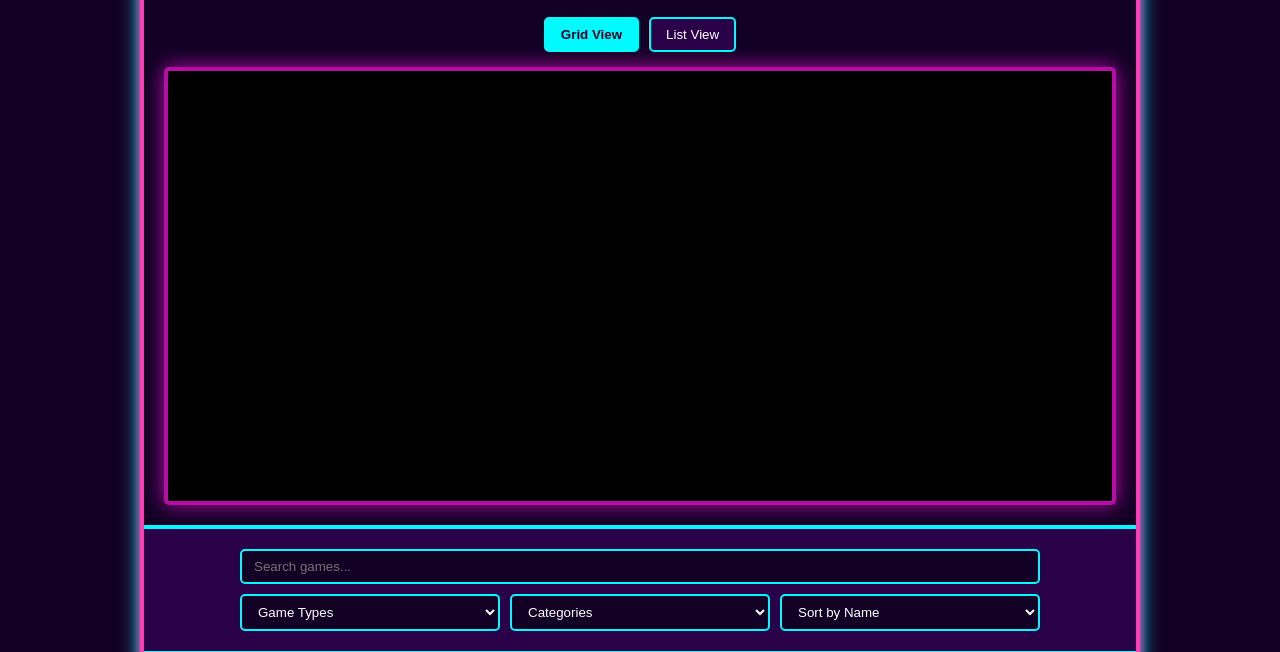
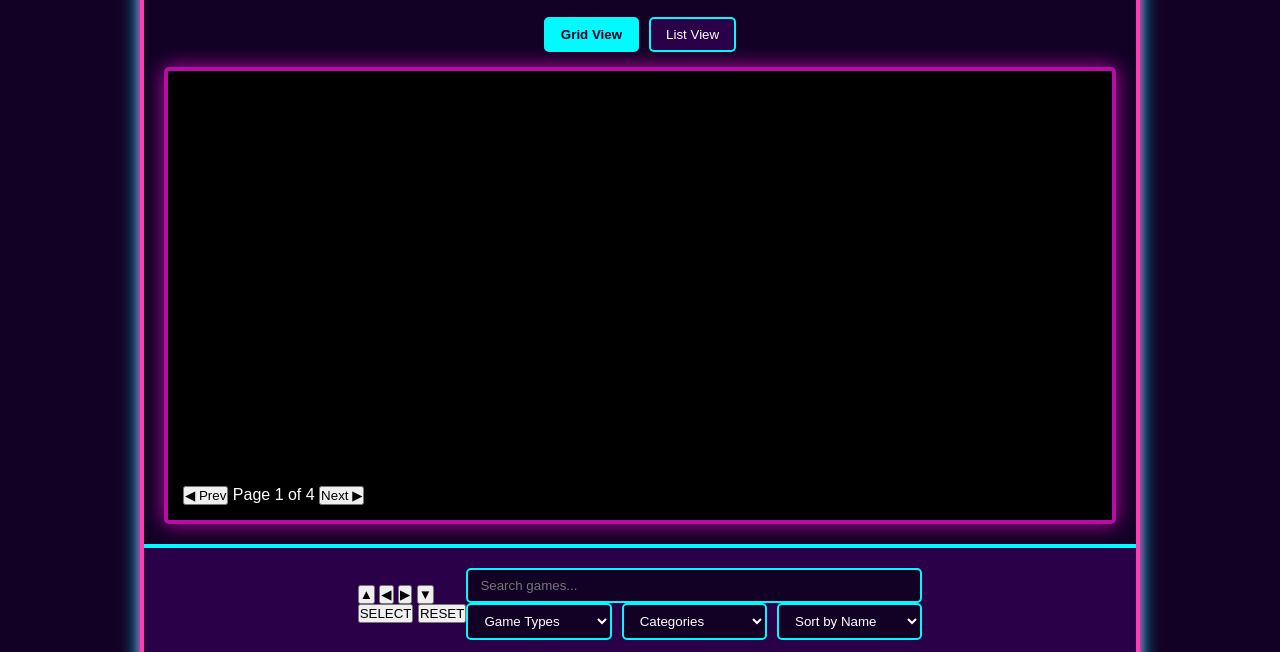
Before and after one commit to jaycbytes/jays-dnb-catalogue, a plain HTML site: page index.html in a window 1280 px wide. Shown: the part 126-778 px from the top of the page. Drawn offline with Linux system fonts and the light colour scheme.

Commit message:
added pagination which is needed beause grid is only 3x3, will probably be changed soon. added better control panel html structure with dpad idea. added coin slot as well for funsys

```diff
--- a/index.html
+++ b/index.html
@@ -5,6 +5,7 @@
     <meta name="description" content="A Catalog of Arcade Games from Dave & Buster" />
     <link rel="stylesheet" href="style.css" />
   </head>
+
         <body>
           <!--A structure for the arcade cabinet UI idea-->
           <div class="arcade-cabinet">
@@ -25,16 +26,42 @@
                   <div class="screen-frame">
                       <!-- Games display area -->
                       <div id="games-container" class="grid-view"></div>
+
+                      <!-- Pagination controls -->
+                      <div class="pagination-controls">
+                          <button id="prev-page-btn">◀ Prev</button>
+                          <span id="page-indicator">Page 1 of 4</span>
+                          <button id="next-page-btn">Next ▶</button>
+                      </div>
                   </div>
               </main>
-
-        <!-- Control panel area -->
+<!--structure for whole control panel including dmenu controls to maneuver through game cards-->
         <div class="control-panel">
           <div class="controls-wrapper">
+              <div class="controls-left">
+                  <!-- D-pad -->
+                  <div class="d-pad">
+                      <button id="up-btn" class="d-pad-btn up">▲</button>
+                      <button id="left-btn" class="d-pad-btn left">◀</button>
+                      <button id="right-btn" class="d-pad-btn right">▶</button>
+                      <button id="down-btn" class="d-pad-btn down">▼</button>
+                      <div class="d-pad-center"></div>
+                  </div>
+                  <!-- Action buttons -->
+                  <div class="action-buttons">
+                      <button id="select-btn" class="action-btn">SELECT</button>
+                      <button id="reset-btn" class="action-btn reset">RESET</button>
+                  </div>
+              </div>
+
+              <div class="controls-right">
+                  <!-- Search control -->
+                  <div class="search-container">
+                      <input type="text" id="search-input" placeholder="Search games...">
+                  </div>
+
                 <!-- Filter controls -->
                 <div class="filter-container">
-                    <input type="text" id="search-input" placeholder="Search games...">
-
                     <select id="filter-type">
                         <option value="">Game Types</option>
                         <!-- will be filled with js-->
@@ -57,6 +84,9 @@
 
         <!-- the bottom part of the arcade cabinet machine -->
           <div class="cabinet-base">
+            <div class="coin-slot">
+                <div class="coin-slot-insert">INSERT COIN</div>
+            </div>
             <!-- div for gaim details -->
             <div id="game-details" class="game-info-display">
                 <!-- my data.js game info will appear here -->
```
Lines whose indentation alone changed are shown as unchanged.
